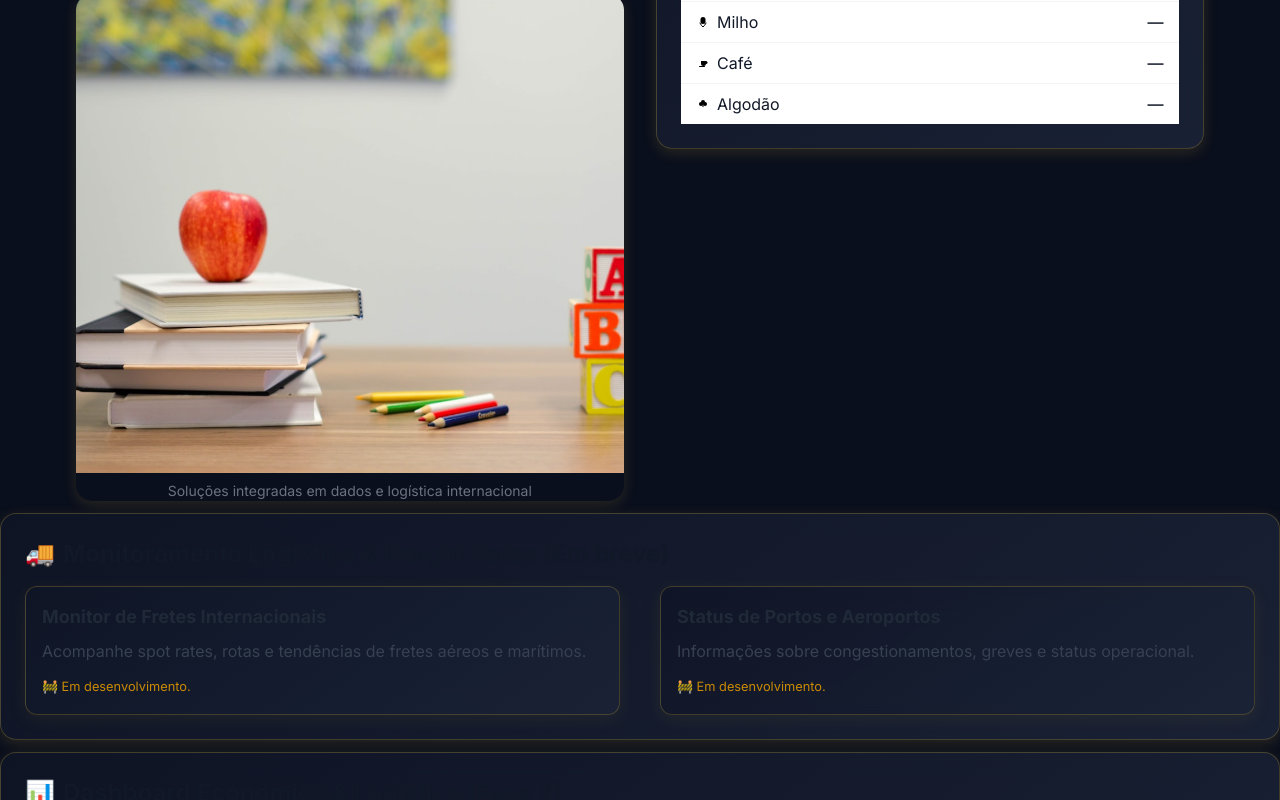
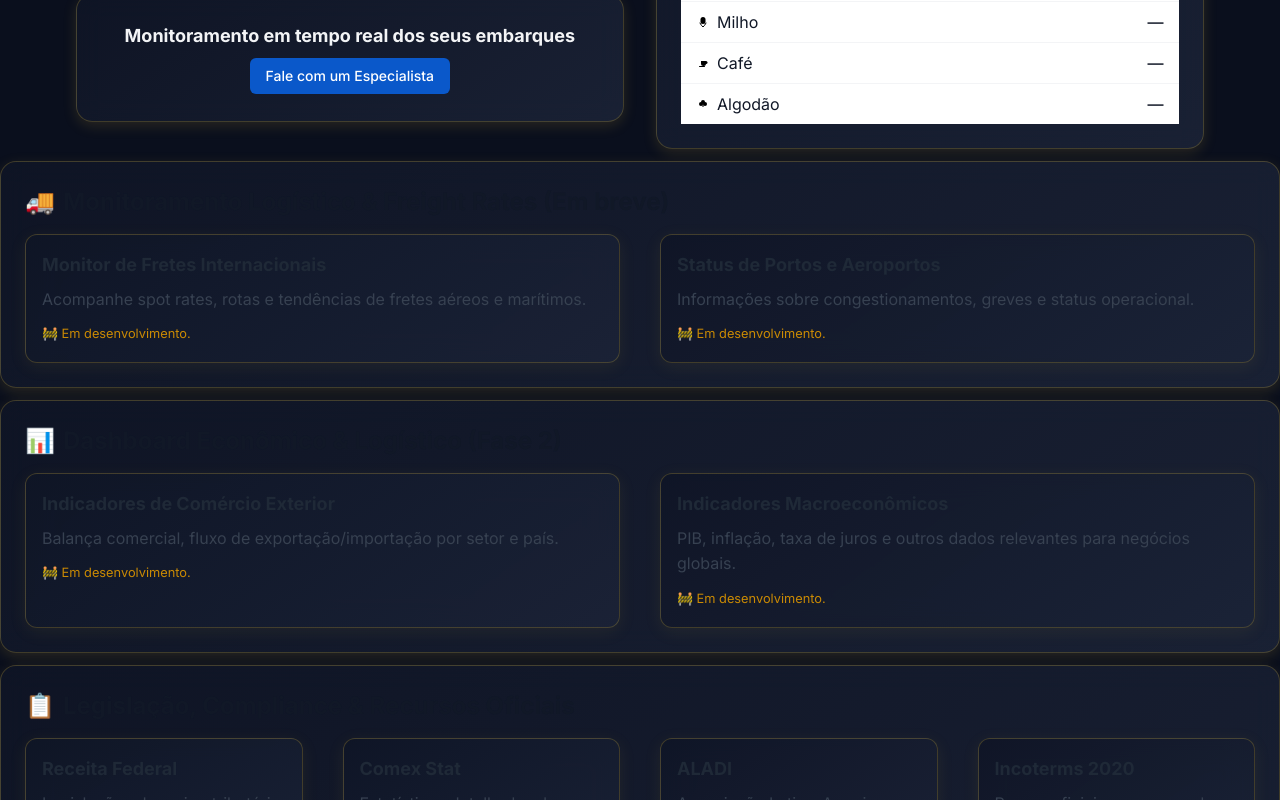
Before and after one commit to OLVCORE/olv-site-v4, a Next.js app: page /radar360 in a window 1280 px wide. Shown: the part 1280-2080 px from the top of the page. Built offline with nearby package versions, Linux system fonts and the light colour scheme; no server answers; a web font is replaced by a local one.

Commit message:
feat: replace illustration banner with compact CTA filler card to align layout

```diff
--- a/src/app/radar360/page.tsx
+++ b/src/app/radar360/page.tsx
@@ -93,9 +93,12 @@ export default function Radar360Page() {
                 </div>
               </section>
 
-              {/* Banner ilustrado para preencher área vazia */}
+              {/* CTA Filler Card */}
               <section className="section p-0 mt-6 hidden lg:block">
-                <IllustrationBanner src="/images/banner-radar.jpg" caption="Soluções integradas em dados e logística internacional" matchRefSelector="#cotacoes .glass:last-of-type" />
+                <div className="glass p-6 rounded-2xl shadow-gold flex flex-col justify-center items-center h-32 card-hover">
+                  <h3 className="text-lg font-bold mb-2 text-gray-100 text-center">Monitoramento em tempo real dos seus embarques</h3>
+                  <Link href="/contato" className="btn btn-primary text-sm px-4 py-2">Fale com um Especialista</Link>
+                </div>
               </section>
             </div>
 
```
